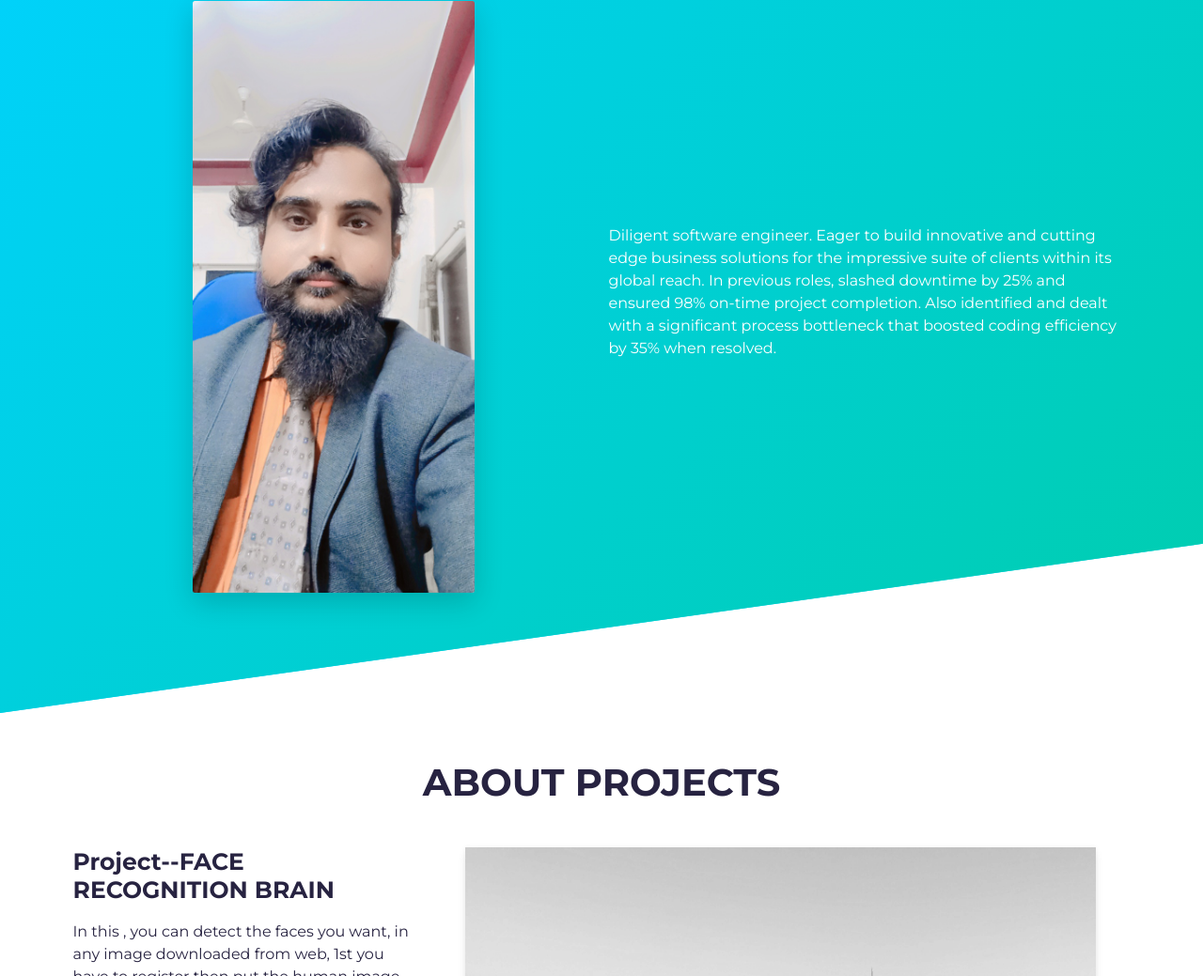
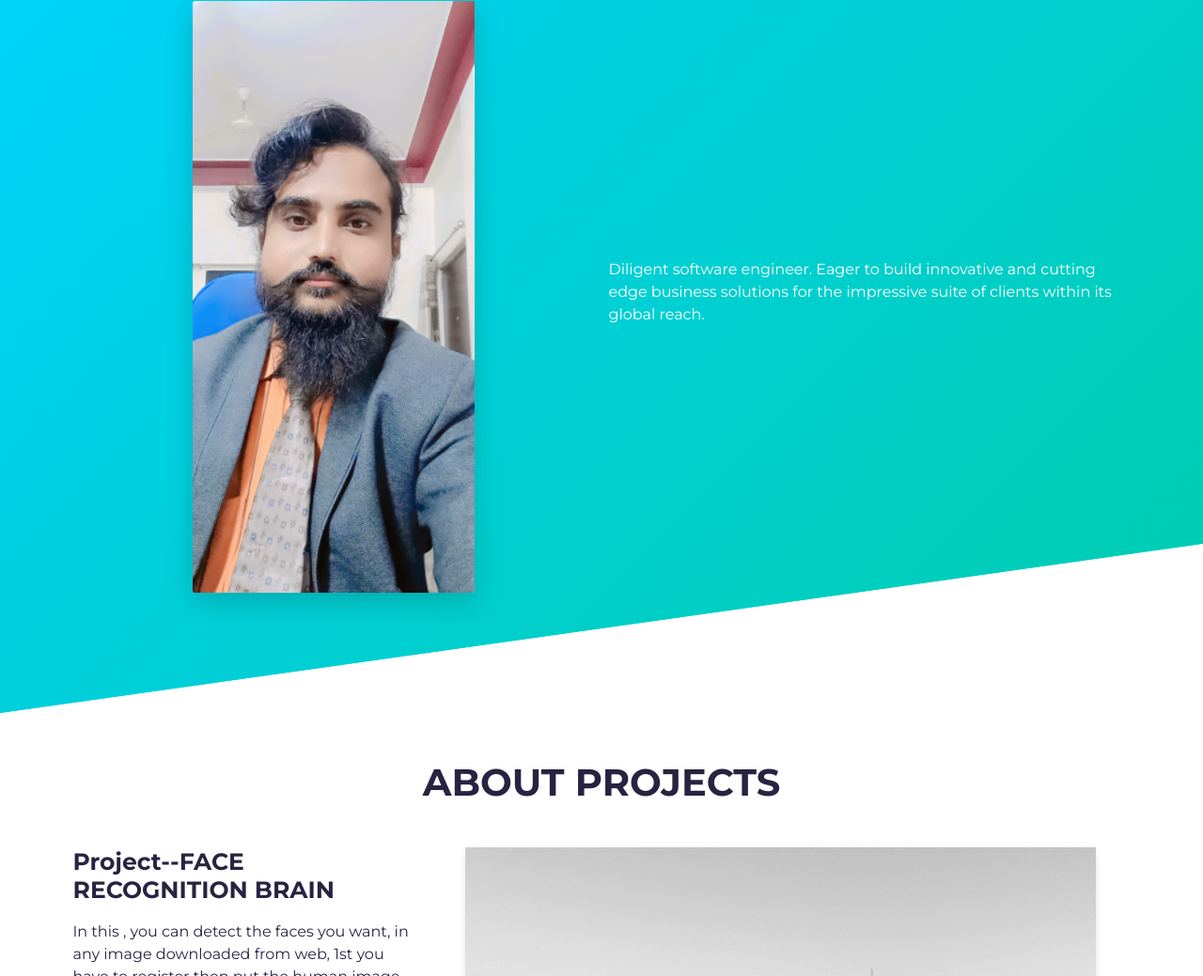
Before and after one commit to tysonmedora6/premi-re-application, a website built with Parcel: page src/index.html in a window 1280 px wide. Shown: the part 942-1981 px from the top of the page at 94% size. Built offline with nearby package versions, Linux system fonts and the light colour scheme.

Commit message:
Update index.html

```diff
--- a/src/index.html
+++ b/src/index.html
@@ -81,10 +81,7 @@
               <p class="about-wrapper__info-text">
                 Diligent software engineer.
                 Eager to build innovative and cutting edge business solutions for the impressive suite of clients within its global reach.
-                In previous roles,
-                slashed downtime by 25% and ensured 98% on-time project completion.
-                Also identified and dealt with a significant process bottleneck
-                that boosted coding efficiency by 35% when resolved.</p>
+                </p>
                 </div>
           </div>
         </div>
```
